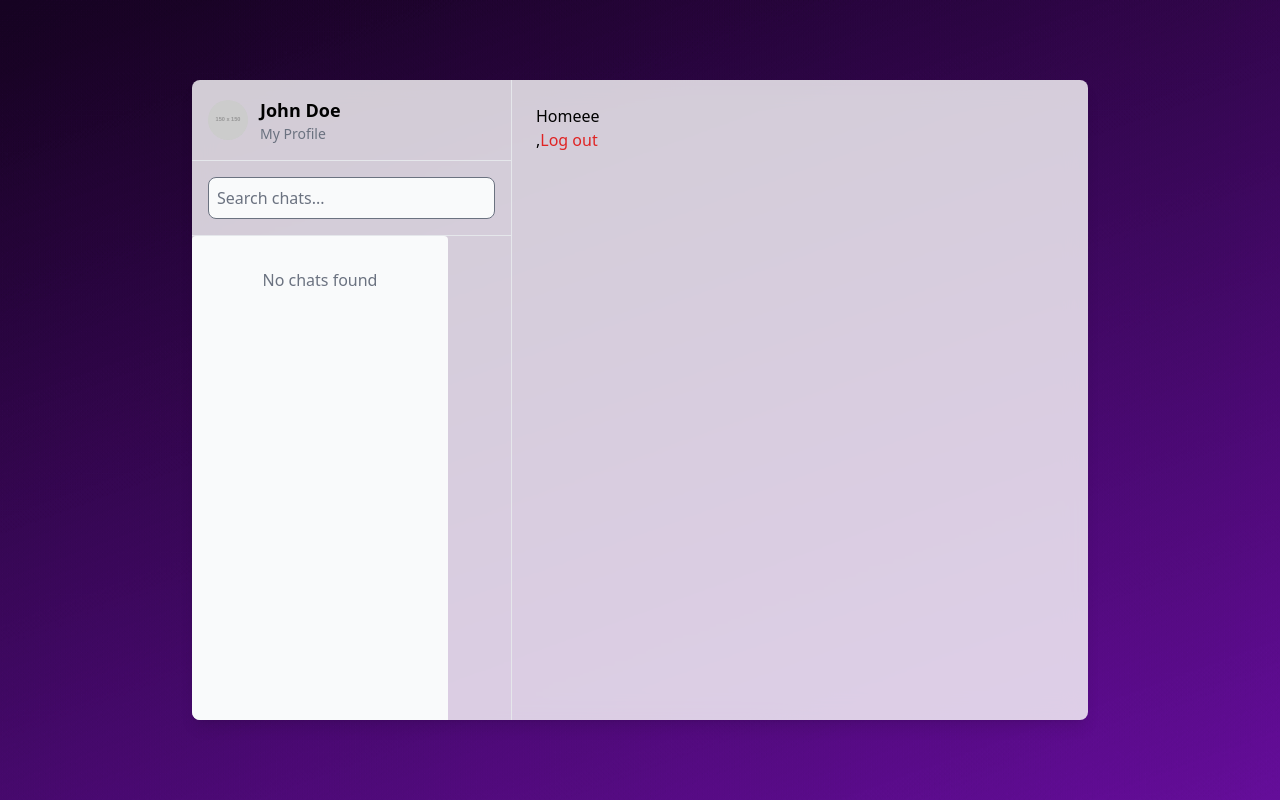
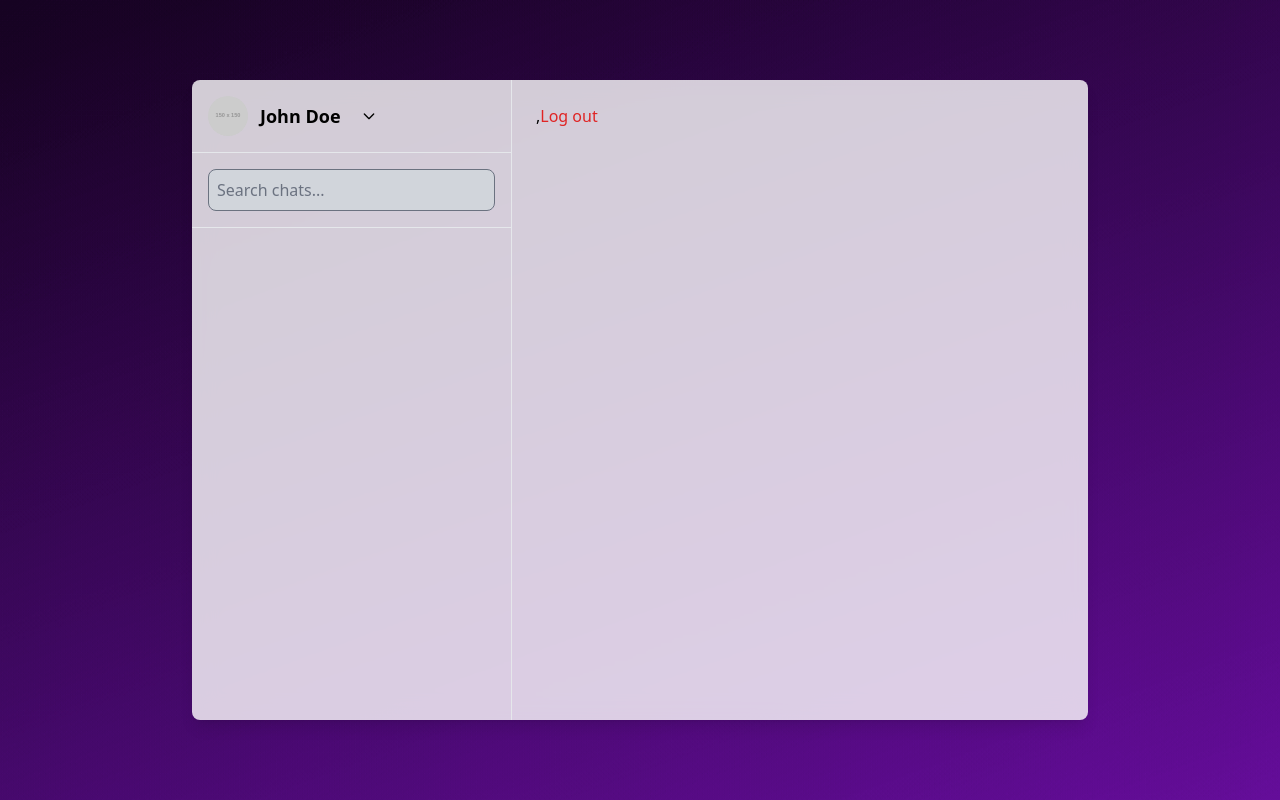
Before and after one commit to KyraMessenger/KyraMessenger-Client, a React app: page / in a window 1280 px wide. Built offline with nearby package versions, Linux system fonts and the light colour scheme; sample sign-in values are in the browser's storage; the HTML template or start-up script is replaced by a standard one.

Commit message:
style:dropdown, fix bg

```diff
--- a/src/components/ChatSidebar.jsx
+++ b/src/components/ChatSidebar.jsx
@@ -1,8 +1,9 @@
 import { useState } from "react";
-import { Sidebar, Avatar } from "flowbite-react";
+import { Sidebar, Avatar, Dropdown } from "flowbite-react";
 
 export default function ChatSidebar() {
   const [searchTerm, setSearchTerm] = useState("");
+  const [isVisible, setIsVisible] = useState(true); // New state to control visibility
 
   const user = {
     name: "John Doe",
@@ -23,8 +24,18 @@ export default function ChatSidebar() {
           <Avatar img={user.profileImg} rounded={true} />
           <div>
             <h2 className="text-lg font-semibold">{user.name}</h2>
-            <p className="text-sm text-gray-500">My Profile</p>
           </div>
+          {/* Dropdown Button */}
+          <Dropdown
+            inline
+            label={<span className="text-gray-500 hover:text-gray-700"></span>}
+            className="ml-auto"
+          >
+            <Dropdown.Item href="#">Report this page</Dropdown.Item>
+            <Dropdown.Item href="#">Add to favorites</Dropdown.Item>
+            <Dropdown.Item href="#">Block this page</Dropdown.Item>
+            <Dropdown.Item href="#">Invite users</Dropdown.Item>
+          </Dropdown>
         </div>
       </div>
 
@@ -35,12 +46,12 @@ export default function ChatSidebar() {
           placeholder="Search chats..."
           value={searchTerm}
           onChange={(e) => setSearchTerm(e.target.value)}
-          className="w-full p-2 border rounded-lg bg-gray-50 focus:ring-primary-600 focus:border-primary-600"
+          className="w-full p-2 border rounded-lg bg-gray-300 focus:ring-primary-600 focus:border-primary-600"
         />
       </div>
 
       {/* Chat List with fixed height */}
-      <div className="flex-grow h-screen overflow-y-auto">
+      <div className="flex-grow h-screen overflow-y-auto opacity-0">
         <Sidebar aria-label="Chat Sidebar">
           <Sidebar.Items>
             <Sidebar.ItemGroup>
@@ -59,7 +70,7 @@ export default function ChatSidebar() {
                   </Sidebar.Item>
                 ))
               ) : (
-                <p className="text-center text-gray-500 p-4">No chats found</p>
+                <p className="text-center text-gray-500 p-4 ">No chats found</p>
               )}
             </Sidebar.ItemGroup>
           </Sidebar.Items>
--- a/src/pages/HomePage/view.jsx
+++ b/src/pages/HomePage/view.jsx
@@ -1,7 +1,7 @@
 export default function HomePageView() {
   return (
     <div className="h-screen">
-      <h1>Homeee</h1>,
+      ,
       <button
         className="text-red-600"
         onClick={() => {
```
